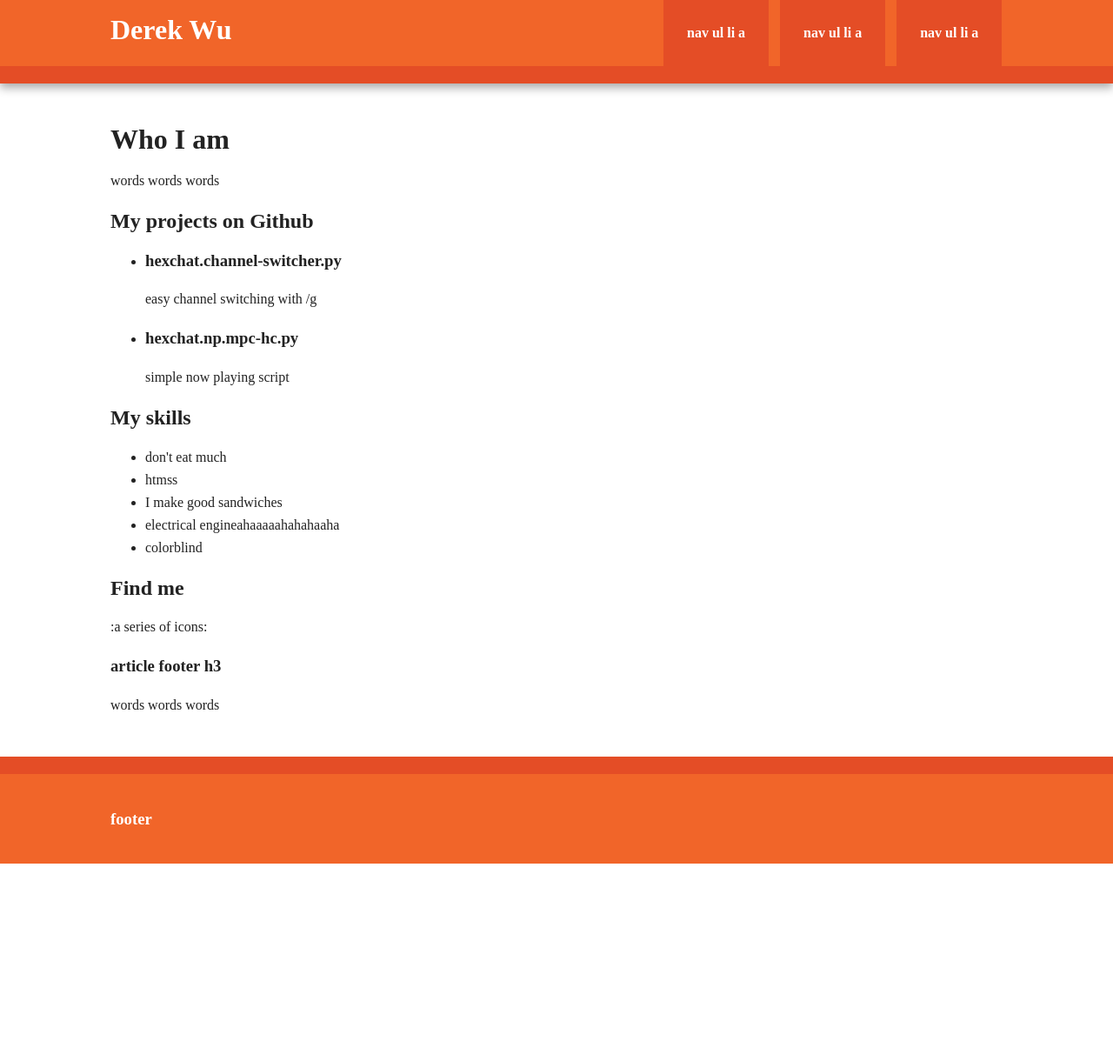
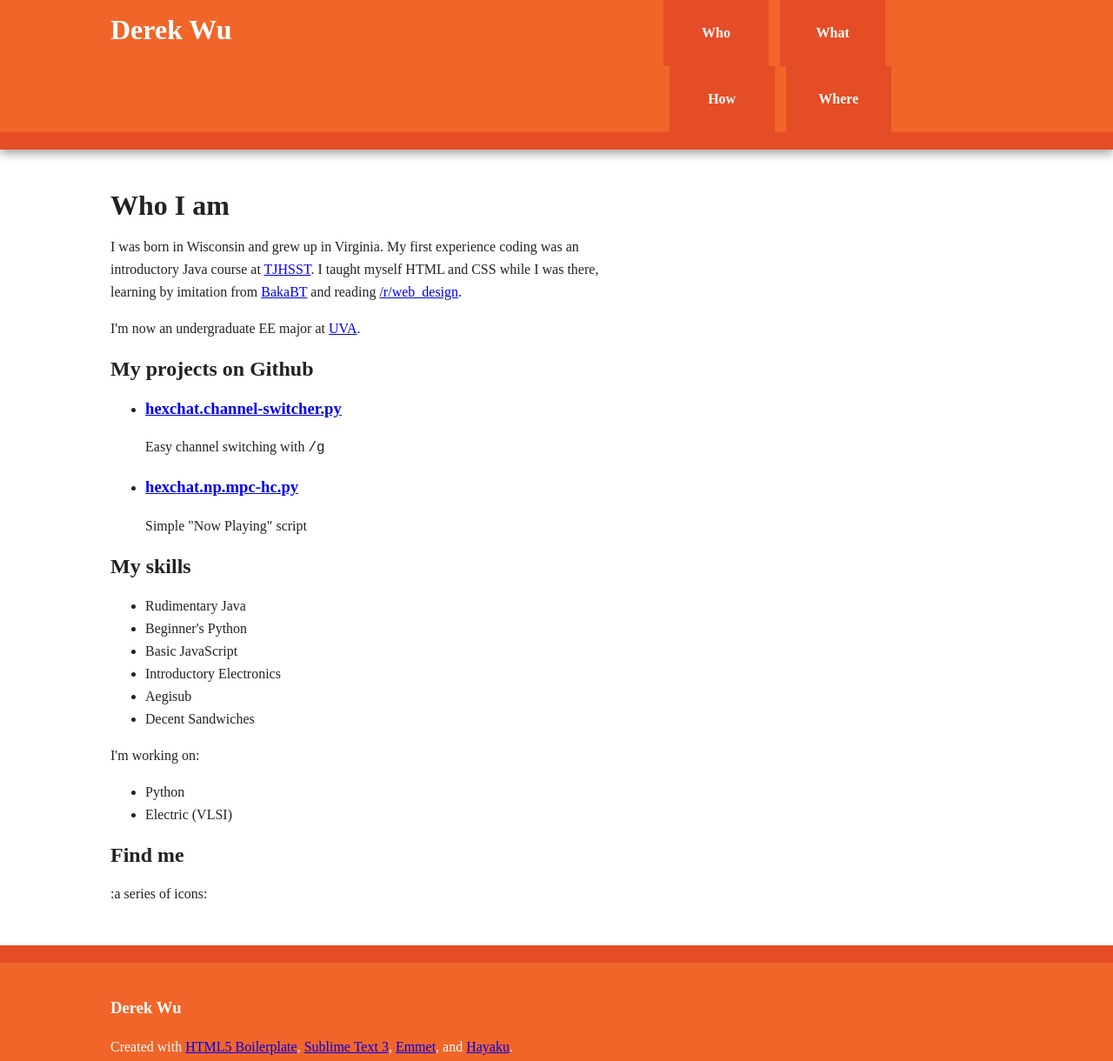
Before and after one commit to derekxwu/derekxwu.github.io, a plain HTML site: page index.html in a window 1280 px wide. Shown: the whole page at 87% size. Before the commit the page ends 993 px from the top, so only its background shows below. Drawn offline with nearby package versions, Linux system fonts and the light colour scheme.

Commit message:
HTML Prelim
HTML close enough to done to start moving on to styling.
Converted CSS multi-spaces to tabs.

```diff
--- a/css/main.css
+++ b/css/main.css
@@ -69,10 +69,18 @@ nav ul {
 	padding: 0;
 }
 
+nav li {
+	display: inline-block;
+	width: 24%;
+	overflow: hidden;
+}
+
 nav a {
-    display: block;
-    margin-bottom: 10px;
-    padding: 15px 0;
+	display: inline-block;
+	height: 100%;
+	width: 100%;
+	margin-bottom: 5px;
+	padding: 10px 0;
 
 	text-align: center;
 	text-decoration: none;
--- a/index.html
+++ b/index.html
@@ -43,9 +43,10 @@
 				<h1 class="title">Derek Wu</h1>
 				<nav>
 					<ul>
-						<li><a href="#">nav ul li a</a></li>
-						<li><a href="#">nav ul li a</a></li>
-						<li><a href="#">nav ul li a</a></li>
+						<li><a href="#bio">Who</a></li>
+						<li><a href="#projects">What</a></li>
+						<li><a href="#skills">How</a></li>
+						<li><a href="#social">Where</a></li>
 					</ul>
 				</nav>
 			</header>
@@ -57,50 +58,54 @@
 				<article>
 					<!-- minibio -->
 					<header>
-						<h1>Who I am</h1>
-						<p>words words words</p>
+						<h1 id="bio">Who I am</h1>
+						<p>I was born in Wisconsin and grew up in Virginia. My first experience coding was an introductory Java course at <a href="http://www.tjhsst.edu/">TJHSST</a>. I taught myself HTML and CSS while I was there, learning by imitation from <a href="http://bakabt.me">BakaBT</a> and reading <a href="http://www.reddit.com/r/web_design">/r/web_design</a>.</p>
+						<p>I'm now an undergraduate EE major at <a href="http://www.virginia.edu/">UVA</a>.</p>
 					</header>
 					<!-- Projects -->
 					<section>
-						<h2>My projects on Github</h2>
+						<h2 id="projects">My projects on Github</h2>
 						<ul>
 							<li>
-								<h3>hexchat.channel-switcher.py</h3>
-								<p>easy channel switching with /g</p>
+								<h3><a href="https://github.com/derekxwu/hexchat.channel-switcher">hexchat.channel-switcher.py</a></h3>
+								<p>Easy channel switching with <code>/g</code></p>
 							</li>
 							<li>
-								<h3>hexchat.np.mpc-hc.py</h3>
-								<p>simple now playing script</p>
+								<h3><a href="https://github.com/derekxwu/hexchat.np.mpc-hc">hexchat.np.mpc-hc.py</a></h3>
+								<p>Simple "Now Playing" script</p>
 							</li>
 						</ul>
 					</section>
 					<!-- Wish you had a resume -->
 					<section>
-						<h2>My skills</h2>
+						<h2 id="skills">My skills</h2>
 						<ul>
-							<li>don't eat much</li>
-							<li>htmss</li>
-							<li>I make good sandwiches</li>
-							<li>electrical engineahaaaaahahahaaha</li>
-							<li>colorblind</li>
+							<li>Rudimentary Java</li>
+							<li>Beginner's Python</li>
+							<li>Basic JavaScript</li>
+							<li>Introductory Electronics</li>
+							<li>Aegisub</li>
+							<li>Decent Sandwiches</li>
+						</ul>
+						<p>I'm working on:</p>
+						<ul>
+							<li>Python</li>
+							<li>Electric (VLSI)</li>
 						</ul>
 					</section>
 					<!-- Social -->
 					<section>
-						<h2>Find me</h2>
+						<h2 id="social">Find me</h2>
 						<p>:a series of icons:</p>
-					</section>					<!-- Footer -->
-					<footer>
-						<h3>article footer h3</h3>
-						<p>words words words</p>
-					</footer>
+					</section>
 				</article>
 			</div> <!-- #main -->
 		</div> <!-- #main-container -->
 
 		<div class="footer-container">
 			<footer class="wrapper">
-				<h3>footer</h3>
+				<h3>Derek Wu</h3>
+				<p>Created with <a href="http://html5boilerplate.com/">HTML5 Boilerplate</a>, <a href="http://www.sublimetext.com/3">Sublime Text 3</a>, <a href="http://emmet.io/">Emmet</a>, and <a href="http://hayakubundle.com/">Hayaku</a>.</p>
 			</footer>
 		</div>
 
```
Lines whose indentation alone changed are shown as unchanged.
